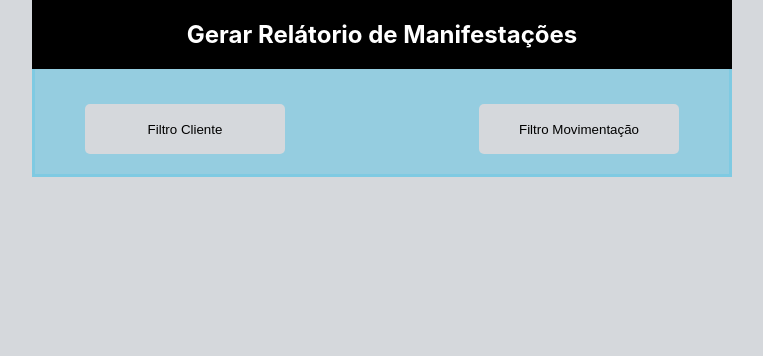
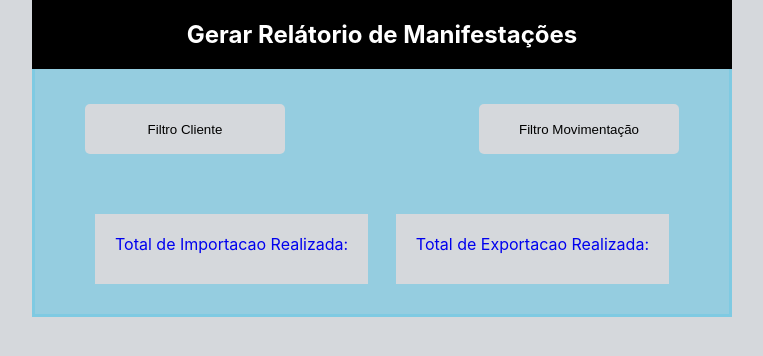
Before and after one commit to martex84/ProjetoCadastroServicoPorto, a React (Create React App) app in the folder frontend/: page / in a window 1280 px wide. Shown: the top 356 px of the page, without its empty margins (258-1021 px from the left). Built offline with nearby package versions, Linux system fonts and the light colour scheme.

Commit message:
Conclusao Relatorios 1.0

```diff
--- a/frontend/src/css/relatorio.css
+++ b/frontend/src/css/relatorio.css
@@ -109,14 +109,51 @@
     margin-top: 5px;
 }
 
-.labelItemRelatorio {
+.labelItemRelatorio,
+.labelDescricaoSumario {
     color: #0000ee;
     font-size: 0.8em;
 }
 
 .containerItemSecundario>.labelItemRelatorio,
-.labelDescricaoItemRelatorio {
+.labelDescricaoItemRelatorio,
+.labelValorSumario {
     color: #000;
+}
+
+/*
+
+    Sumario
+
+*/
+#containerSumario {
+    margin-top: 50px;
+    padding: 10px;
+    display: flex;
+    flex-direction: row;
+    justify-content: space-between;
+    align-items: center;
+}
+
+.containerLabelSumario {
+    padding: 20px;
+    display: flex;
+    flex-direction: column;
+    justify-content: center;
+    align-items: center;
+    background-color: #d5d8dc;
+}
+
+.labelDescricaoSumario {
+    color: #0000ee;
+    font-size: 1em;
+}
+
+
+.labelValorSumario {
+    margin-top: 10px;
+    color: #000;
+    font-size: 1.5em;
 }
 
 /*
--- a/frontend/src/view/pages/relatorio.jsx
+++ b/frontend/src/view/pages/relatorio.jsx
@@ -9,6 +9,10 @@ import ResultadoCompostoRelatorio from "../components/resultadoCompostoRelatorio
 
 function Relatorio() {
     const [objetoRelatorio, setObjetoRelatorio] = useState(null);
+    const [objetoSumario, setOBjetoSumario] = useState({
+        importacao: "",
+        exportacao: ""
+    });
     const [containerRelatorio, setContainerRelatorio] = useState();
     const [containerSumario, setContainerSumario] = useState();
     const [permissaoRelatorioCliente, setPermissaoRelatorioCliente] = useState(false);
@@ -60,6 +64,8 @@ function Relatorio() {
     }
 
     function retornRelatorio(tipo) {
+        setObjetoRelatorio(null);
+
         api.get(`/movimentacao/relatorio?tipo=${tipo}`)
             .then((resultado) => {
                 if (resultado === false) return alert('Falha ao retornar relatório!');
@@ -79,18 +85,22 @@ function Relatorio() {
                 setPermissaoRelatorioMovimentacao(true);
                 break;
         }
+
+        retornaSumario();
     }
 
     function retornaSumario() {
         api.get(`/containers/relatorio`)
             .then((resultado) => {
-                if (resultado === false) return alert('Falha ao retornar relatório!');
+                if (resultado === false) return alert('Falha ao retornar relatório de importação e exportação!');
 
-                /* setObjetoRelatorio(resultado.data);
+                const objetoRetorno = {
+                    importacao: resultado.data.importacao,
+                    exportacao: resultado.data.exportacao
+                }
 
-                alert('Processando Relatório!') */
+                setOBjetoSumario(objetoRetorno);
 
-                console.log(resultado.data);
             })
             .catch();
     }
@@ -117,7 +127,14 @@ function Relatorio() {
                         {containerRelatorio}
                     </div>
                     <div id="containerSumario">
-                        {containerSumario}
+                        <div className="containerLabelSumario">
+                            <label className="labelDescricaoSumario">Total de Importacao Realizada:</label>
+                            <label className="labelValorSumario">{objetoSumario.importacao}</label>
+                        </div>
+                        <div className="containerLabelSumario">
+                            <label className="labelDescricaoSumario">Total de Exportacao Realizada:</label>
+                            <label className="labelValorSumario">{objetoSumario.exportacao}</label>
+                        </div>
                     </div>
                 </div>
             </section>
```
